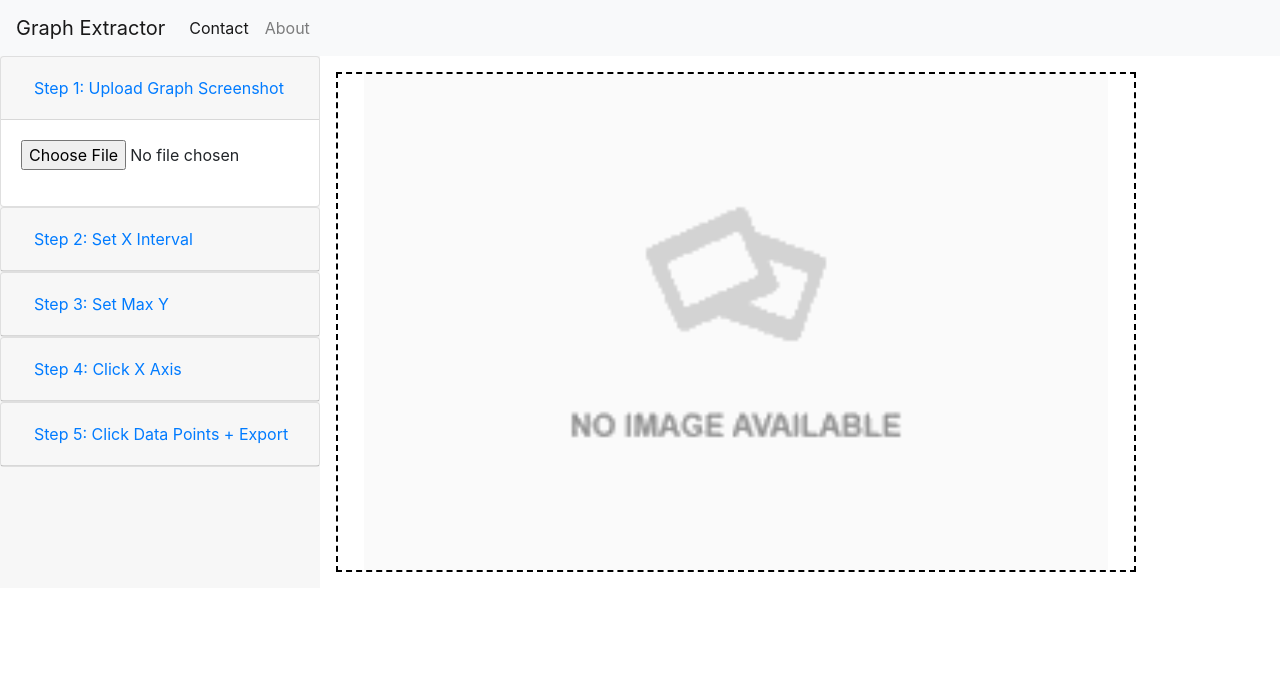
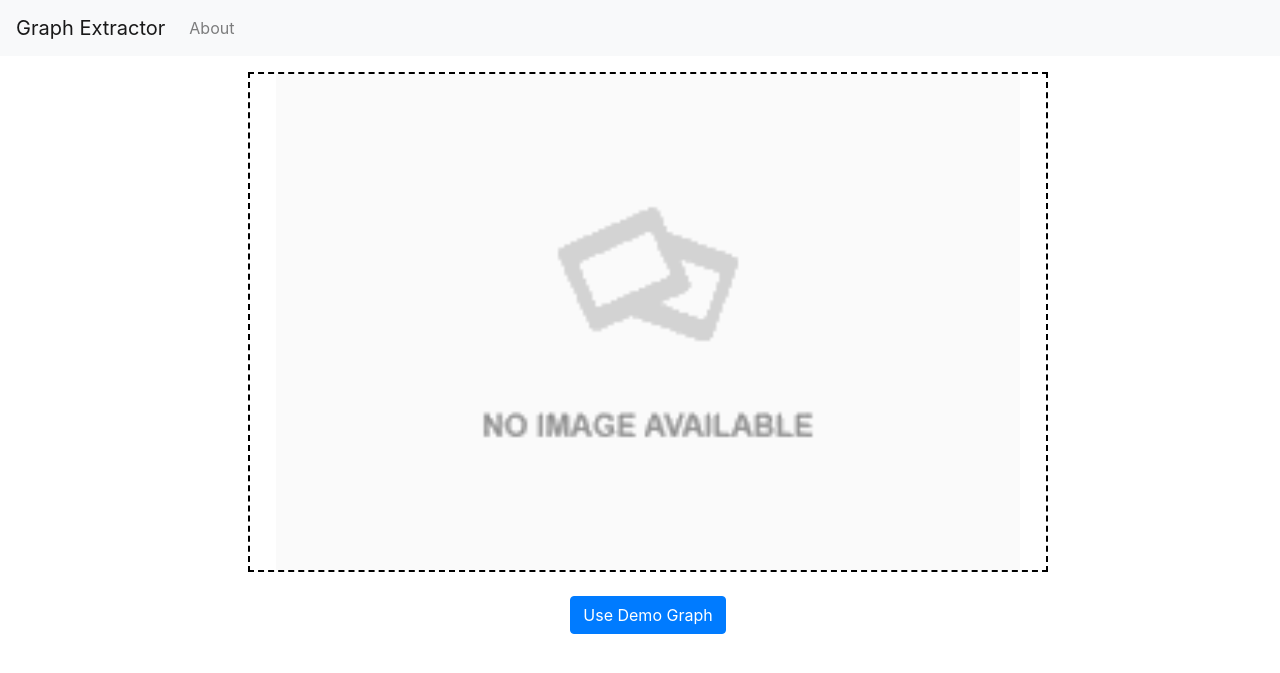
Before and after one commit to wcbayer17/graphextractor, a PHP site: page / in a window 1280 px wide. Shown: the top 673 px of the page. Run offline with PHP 8.4, Linux system fonts and the light colour scheme; some libraries are stand-ins or nearby versions.

Commit message:
v2Page1Changes

```diff
--- a/home.html
+++ b/home.html
@@ -29,9 +29,6 @@
 
 		  <div class="collapse navbar-collapse" id="navbarSupportedContent">
 		    <ul class="navbar-nav mr-auto">
-		      <li class="nav-item active">
-		        <a class="nav-link" href="#">Contact <span class="sr-only">(current)</span></a>
-		      </li>
 		      <li class="nav-item">
 		        <a class="nav-link" href="#">About</a>
 		      </li>
@@ -43,7 +40,7 @@
 		<div class="wrapper">
 
 			<!-- Sidebar Navigation -->
-			<div id="accordion" class="sidePanel">
+			<div id="accordion" class="sidePanel isInactive">
 
 			  <!-- Step 1 Section -->
 			  <div class="card">
@@ -223,7 +220,13 @@
 			</div> <!-- Accordion End -->
 
 			<div class="app">
-				<div id="appImage" >
+				<div id="appImage">
+				</div>
+				<div class="wrapperChartBottom">
+					<span class="instructionText isInactive">Placeholder</span>
+					<div>
+					<button type="submit" class="btn btn-primary buttonForm" id="buttonDemoGraph">Use Demo Graph</button>
+					</div>
 				</div>
 			</div>
 
--- a/main.css
+++ b/main.css
@@ -8,9 +8,15 @@
 	width: 320px;
 }
 
+.sidePanelInactive {
+	display: none;
+}
+
 .app {
 	flex: 1;
 	display: flex;
+	flex-direction: column;
+	align-items: center;
 	justify-content: flex-start;
 	background-color: #FFFFFF;
 	padding: 16px 0px 16px 16px;
@@ -64,3 +70,20 @@
 	vertical-align: middle;
 	position: absolute;
 }
+
+.wrapperChartBottom {
+	display: flex;
+	align-items: center;
+	margin: 24px;
+	flex-direction: column;
+}
+
+.instructionText {
+	font-weight: bold;
+	font-style: italic;
+	color: #EB5757;
+}
+
+.isInactive {
+	display: none;
+}
```
Also changed, not shown: 1 other file.
